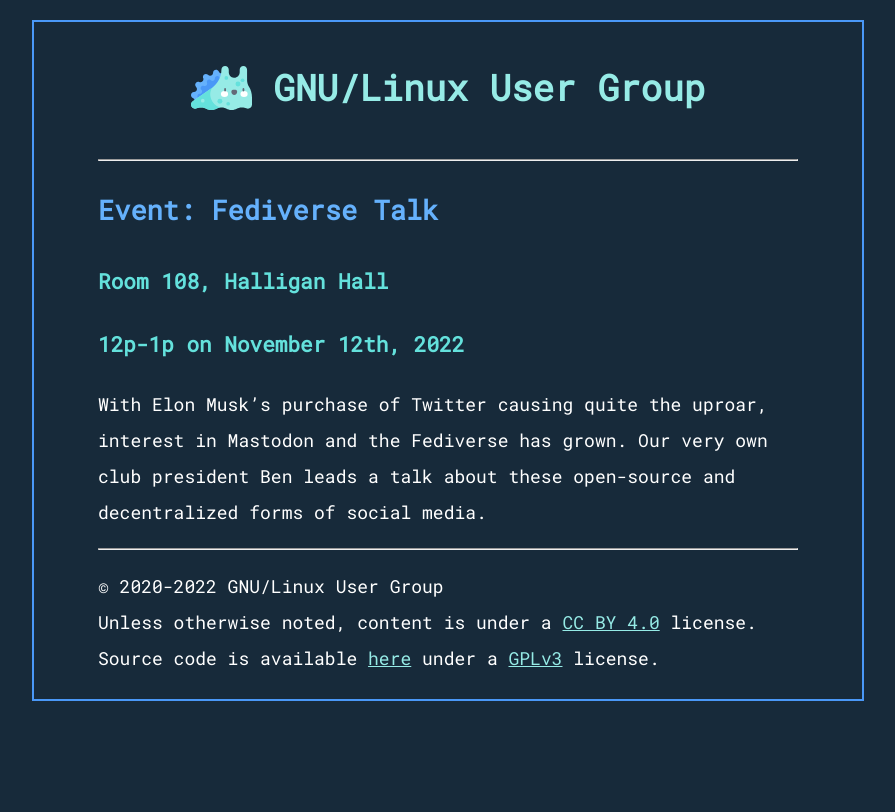
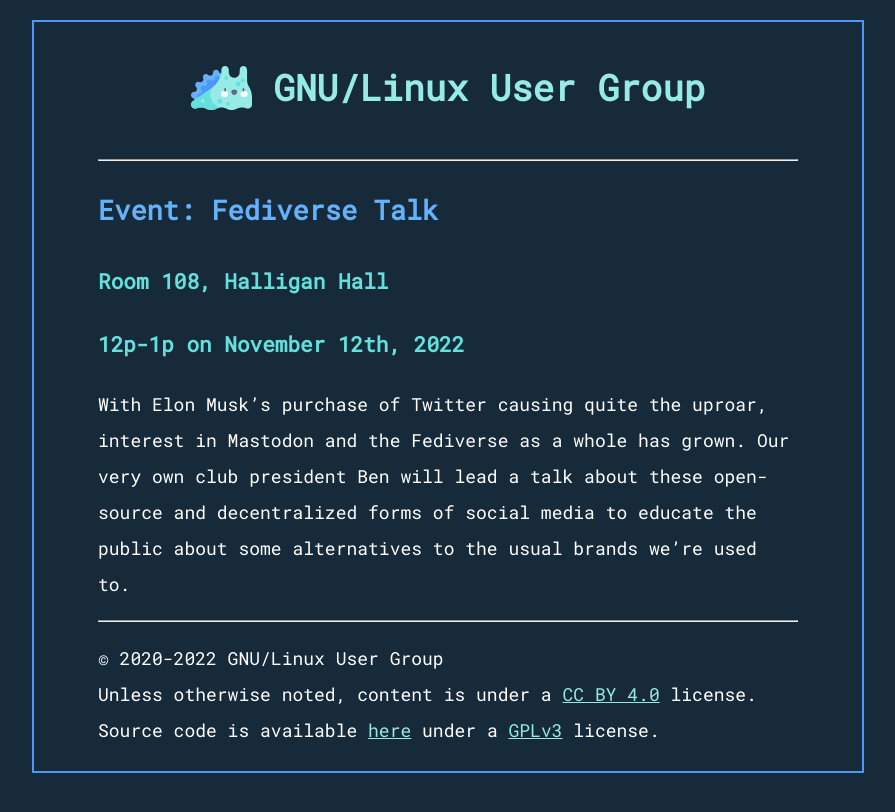
Before and after one commit to tuftsglug/website, a Jekyll site: the page built from _posts/2022-11-12-FediverseTalk.md, in a window 1280 px wide. Shown: the top 812 px of the page, without its empty margins (192-1087 px from the left). Built offline with Jekyll 4.4.1, drawn with Linux system fonts in a browser that asks for light colours.

Commit message:
fixed grammar issues

```diff
--- a/_posts/2022-11-12-FediverseTalk.md
+++ b/_posts/2022-11-12-FediverseTalk.md
@@ -7,5 +7,6 @@ evlocation: Room 108, Halligan Hall
 ---
 
 With Elon Musk's purchase of Twitter causing quite the uproar, interest in Mastodon
-and the Fediverse has grown. Our very own club president Ben leads a talk about
-these open-source and decentralized forms of social media.
+and the Fediverse as a whole has grown. Our very own club president Ben will lead a talk about
+these open-source and decentralized forms of social media to educate the public about
+some alternatives to the usual brands we're used to.
```
Also changed, not shown: _posts/2022-10-08-BASHWorkshop.md (+3 -2 lines).
